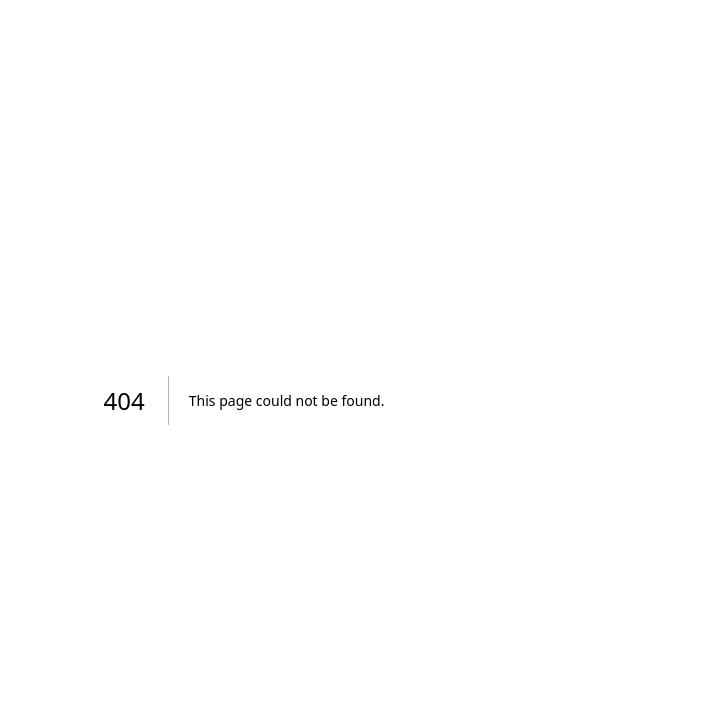
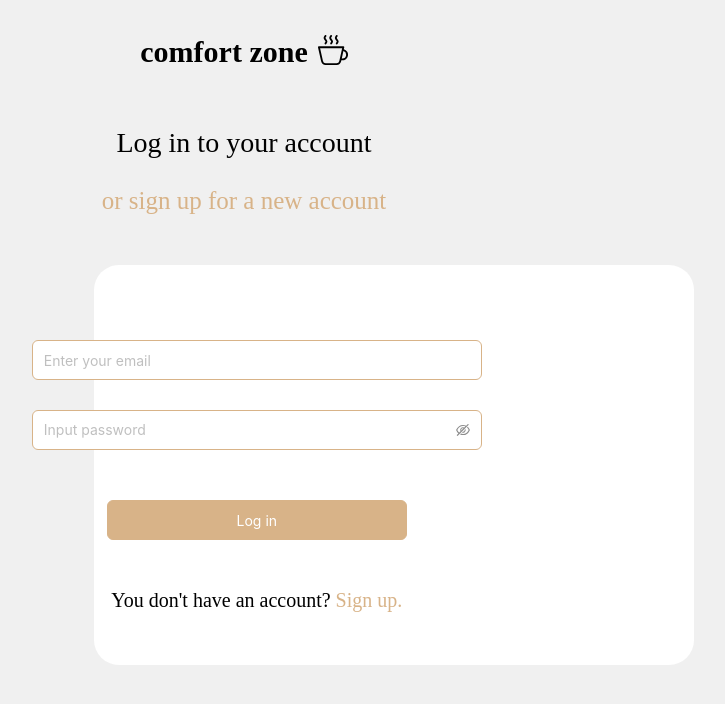
Before and after one commit to buldygina/comfort-zone, a Next.js app: page /login in a window 1280 px wide. Before the commit this address had no page. Shown: the top 704 px of the page, without its empty margins (396-1121 px from the left). Built offline with nearby package versions, Linux system fonts and the light colour scheme.

Commit message:
Added a page with login to your account

```diff
--- a/app/codeConfirmation/page.js
+++ b/app/codeconfirmation/page.js
@@ -1,6 +1,6 @@
 'use client'
 import React , { useRef } from 'react';
-import '@/app/codeConfirmation/codeConfirmation.css';
+import '@/app/codeconfirmation/codeConfirmation.css';
 import { Input, Button} from 'antd';
 export default function CodeConfirmation() {
     const inputRefs = Array.from({ length: 6 }, () => useRef(null));
--- /dev/null
+++ b/app/login/login.css
@@ -0,0 +1,52 @@
+.comfortzoneLogIn p{
+    font-family: Raleway;
+    font-size: 30px;
+    margin-right: 10px;
+    margin-top: 35px;
+    font-weight: bold;
+}
+.logInFlex {
+    display: flex;
+    justify-content: center;
+}
+.comfortzoneLogIn {
+    display: flex;
+    align-items: center
+}
+.signUptext p{
+    font-family: Raleway;
+    font-size: 28px;
+}
+.signUptext {
+    text-align:center;
+}
+.logInAccount{
+    text-align:center;
+}
+.logInAccount p{
+    font-family: Raleway;
+    font-size: 25px;
+    color: #D8B388;
+}
+.rectangleLogIn {
+    width: 600px;
+    height: 400px;
+    background-color: white;
+    margin-left: 490px;
+    border-radius: 25px;
+    margin-top: 50px;
+}
+.haveAccountLogIn {
+    font-family: Raleway;
+    font-size: 20px;
+}
+.logInText {
+    font-family: Raleway;
+    font-size: 20px;
+    color: #D8B388;
+}
+.logInRegistrationPage {
+    display: flex;
+    align-items: center;
+    gap: 5px;
+}
--- /dev/null
+++ b/app/login/page.js
@@ -0,0 +1,47 @@
+'use client'
+import '@/app/login/login.css'
+import React from 'react';
+import { BsCupHot } from "react-icons/bs";
+import { UserOutlined,  EyeInvisibleOutlined, EyeTwoTone  } from '@ant-design/icons';
+import { Input,  Space, Button } from 'antd';
+export default function LogIn() {
+    return (
+        <div>
+            <div className='logInFlex'>
+                <div className='comfortzoneLogIn'>
+                    <p>comfort zone</p>
+                    <BsCupHot size={30}/>
+                </div>
+            </div>
+            <div className='signUptext'>
+                <p>Log in to your account</p>
+            </div>
+            <div className='logInAccount'>
+                <p>or sign up for a new account</p>
+            </div>
+            <div className='rectangleLogIn'>
+                <div className='enterYourEmailLogIn' style={{ position: 'absolute', top: '45%', left: '51%', transform: 'translate(-50%, -50%)'}} >
+                    <Input
+                        placeholder="Enter your email"
+                        style={{ borderColor: '#D8B388', width: '450px', height: '40px'}}/>
+                </div>
+                <div className='enterYourPasswordLogIn' style={{ position: 'absolute', top: '55%', left: '51%', transform: 'translate(-50%, -50%)' }} >
+                    <Space direction="vertical" style={{width:'450px', gap:'20px', height:'60px'}}>
+                        <Input.Password maxLength={10} placeholder="Input password" style={{height: '40px',  borderColor: '#D8B388', color: '#333333'}}/>
+                    </Space>
+                </div>
+                <Button type="primary" ghost style={{width: '300px',height:'40px',  color:'white', borderColor: '#D8B388', backgroundColor:'#D8B388', position: 'absolute', top: '65%', left: '51%', transform: 'translate(-50%, -50%)' }}>
+                    Log in
+                </Button>
+                <div className='logInRegistrationPage' style={{ position: 'absolute', top: '75%', left: '51%', transform: 'translate(-50%, -50%)' }}>
+                    <div className='haveAccountLogIn'>
+                        You don't have an account?
+                    </div>
+                    <div className='logInText'>
+                        Sign up.
+                    </div>
+                </div>
+            </div>
+        </div>
+    );
+}
```
Also changed, not shown: app/codeconfirmation/codeConfirmation.css (renamed from app/codeConfirmation/codeConfirmation.css).
